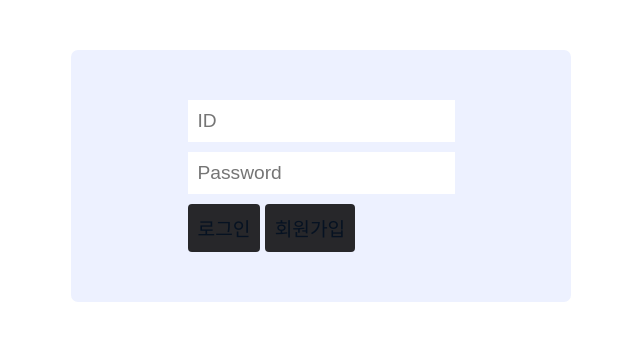
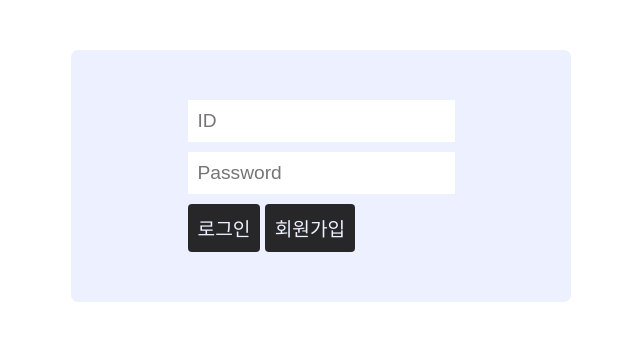
Before and after one commit to offbeat24/Chrome-Cork-Board, a plain HTML site: page index.html in a window 1280 px wide. Shown: the whole page, without its empty margins (319-959 px from the left). Drawn offline with Linux system fonts and the light colour scheme.

Commit message:
Update style.css

```diff
--- a/css/style.css
+++ b/css/style.css
@@ -28,7 +28,7 @@ body {
 
 #input-form button {
   background-color: #27272A;
-  color: #061222;
+  color: #EDF1FF;
   border-radius: 4px;
   padding: 10px;
   font-size: 1.2em;
```
